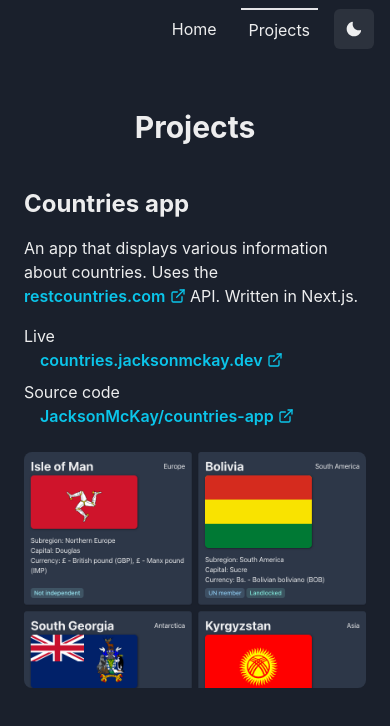
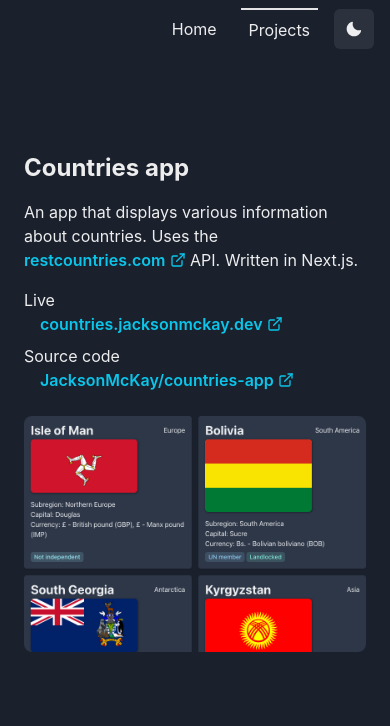
Before and after one commit to JacksonMcKay/personal-site, a Next.js app: page /projects in a window 390 px wide. Shown: the top 726 px of the page. Built offline with nearby package versions, Linux system fonts and the light colour scheme.

Commit message:
Tweak responsiveness of projects page

```diff
--- a/src/components/Layout.tsx
+++ b/src/components/Layout.tsx
@@ -10,6 +10,7 @@ export function Layout({ children }: { children: ReactNode }) {
   return (
     <>
       <SkipNavLink>Skip to content</SkipNavLink>
+      <div className='w-full max-w-4xl relative mx-auto'>
         <header className='flex justify-end items-center gap-4 px-4 py-2 absolute right-0'>
           <nav className='flex gap-4 items-center'>
             <NavLink href='/' text='Home' />
@@ -17,6 +18,7 @@ export function Layout({ children }: { children: ReactNode }) {
           </nav>
           <IconButton aria-label='Toggle theme' icon={themeIcon} onClick={toggleColorMode} />
         </header>
+      </div>
       {children}
     </>
   );
--- a/src/pages/projects.tsx
+++ b/src/pages/projects.tsx
@@ -17,7 +17,7 @@ export default function Projects() {
       <main className='p-4 pb-16 flex flex-col justify-center items-center h-full'>
         <SkipNavContent />
         <Container maxW='4xl' padding={2}>
-          <Heading as='h1' className='pb-8 text-center'>
+          <Heading as='h1' className='pb-8 text-center sr-only'>
             Projects
           </Heading>
           <div className='flex flex-wrap gap-4 justify-center'>
```
Lines whose indentation alone changed are shown as unchanged.
